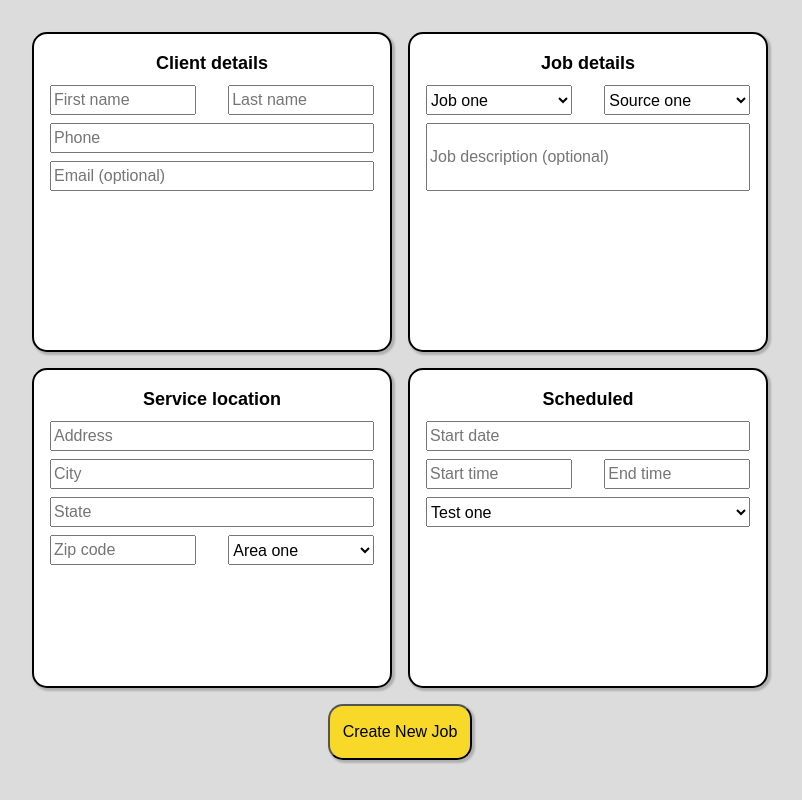
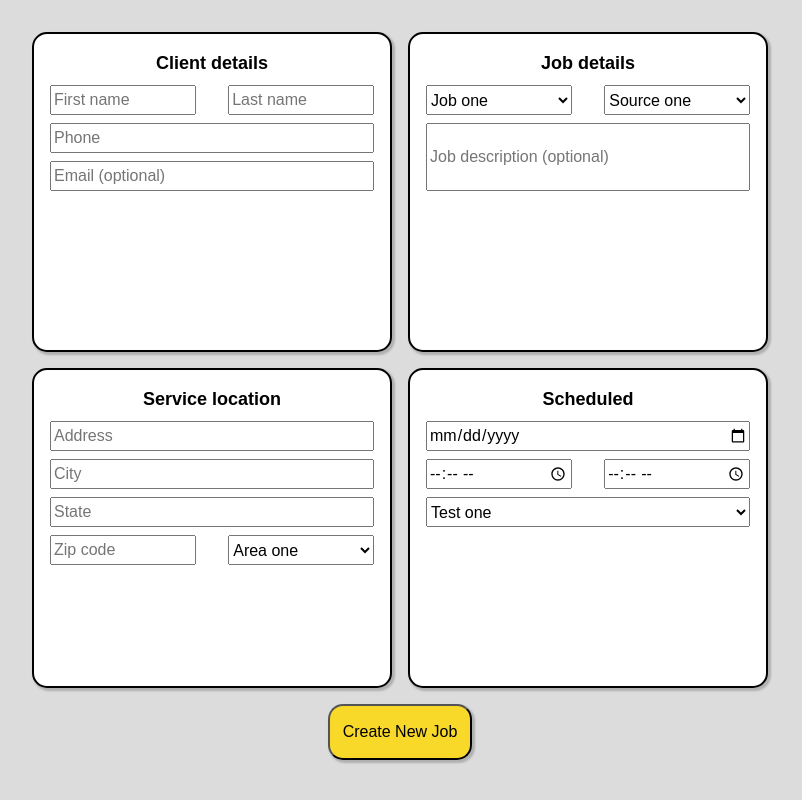
Before and after one commit to PavelTsikhanau/pipedrive-form, a website with bundled scripts: page index.html in a window 1280 px wide. Shown: the whole page, without its empty margins (240-1042 px from the left). Built offline with nearby package versions, Linux system fonts and the light colour scheme.

Commit message:
fix: fixed some inputs

```diff
--- a/index.html
+++ b/index.html
@@ -57,10 +57,10 @@
         </div>
         <div class="form-block">
           <h3>Scheduled</h3>
-          <input id="start-date" type="text" placeholder="Start date" pattern="[0-9]{2}[.][0-9]{2}[.][0-9]{4}" title="DD.MM.YYYY" autocomplete="off">
+          <input id="start-date" type="date" placeholder="Start date" pattern="[0-9]{2}[.][0-9]{2}[.][0-9]{4}" autocomplete="off">
           <div class="inside-form-row">
-            <input id="start-time" type="text" placeholder="Start time" autocomplete="off">
-            <input id="end-time" type="text" placeholder="End time" autocomplete="off">
+            <input id="start-time" type="time" placeholder="Start time" autocomplete="off">
+            <input id="end-time" type="time" placeholder="End time" autocomplete="off">
           </div>
           <select name="Test select" id="test-select">
             <option value="Test one">Test one</option>
--- /dev/null
+++ b/package.json
@@ -0,0 +1,5 @@
+{
+  "dependencies": {
+    "@pipedrive/app-extensions-sdk": "^0.10.2"
+  }
+}
```
Also changed, not shown: 1 other file.
